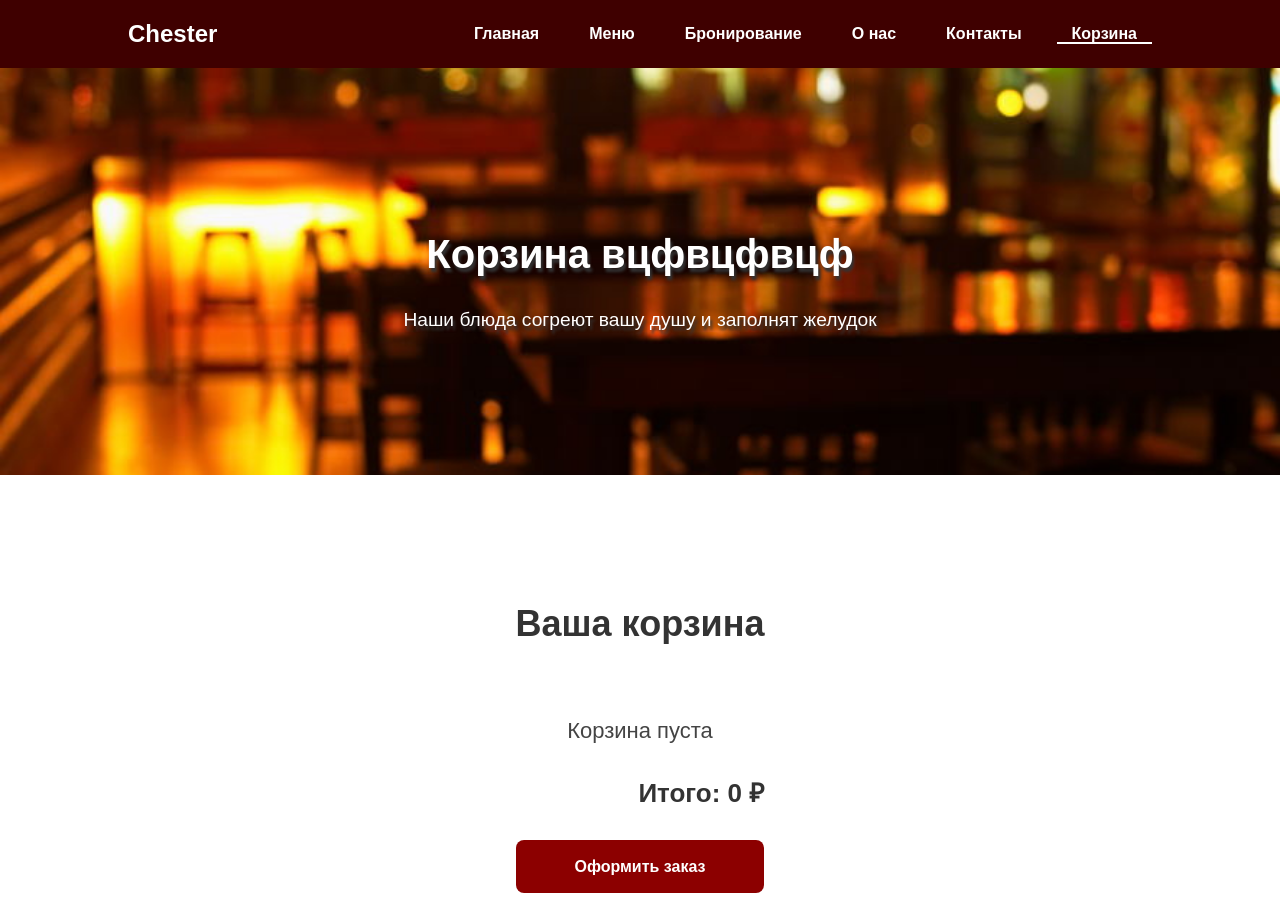
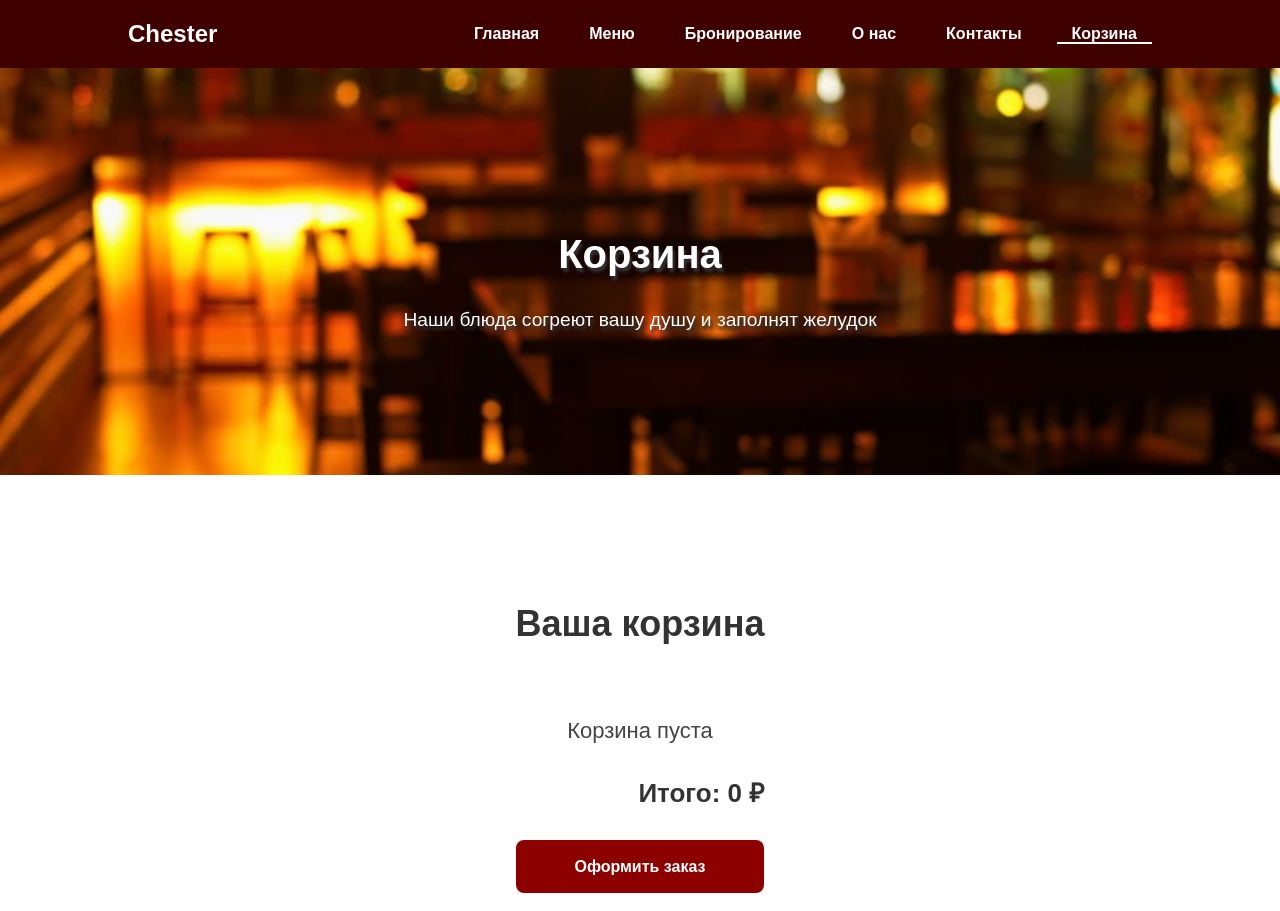
Before and after one commit to Loqwaiyz/CHESTER_HTML, a plain HTML site: page cart.html in a window 1280 px wide. Shown: the top 911 px of the page. Drawn offline with Linux system fonts and the light colour scheme.

Commit message:
reverted commit

```diff
--- a/cart.html
+++ b/cart.html
@@ -34,7 +34,7 @@
 </header>
 
 <section class="hero small-hero">
-    <h1>Корзина вцфвцфвцф</h1>
+    <h1>Корзина</h1>
     <p> Наши блюда согреют вашу душу и заполнят желудок</p>
 </section>
 
```
